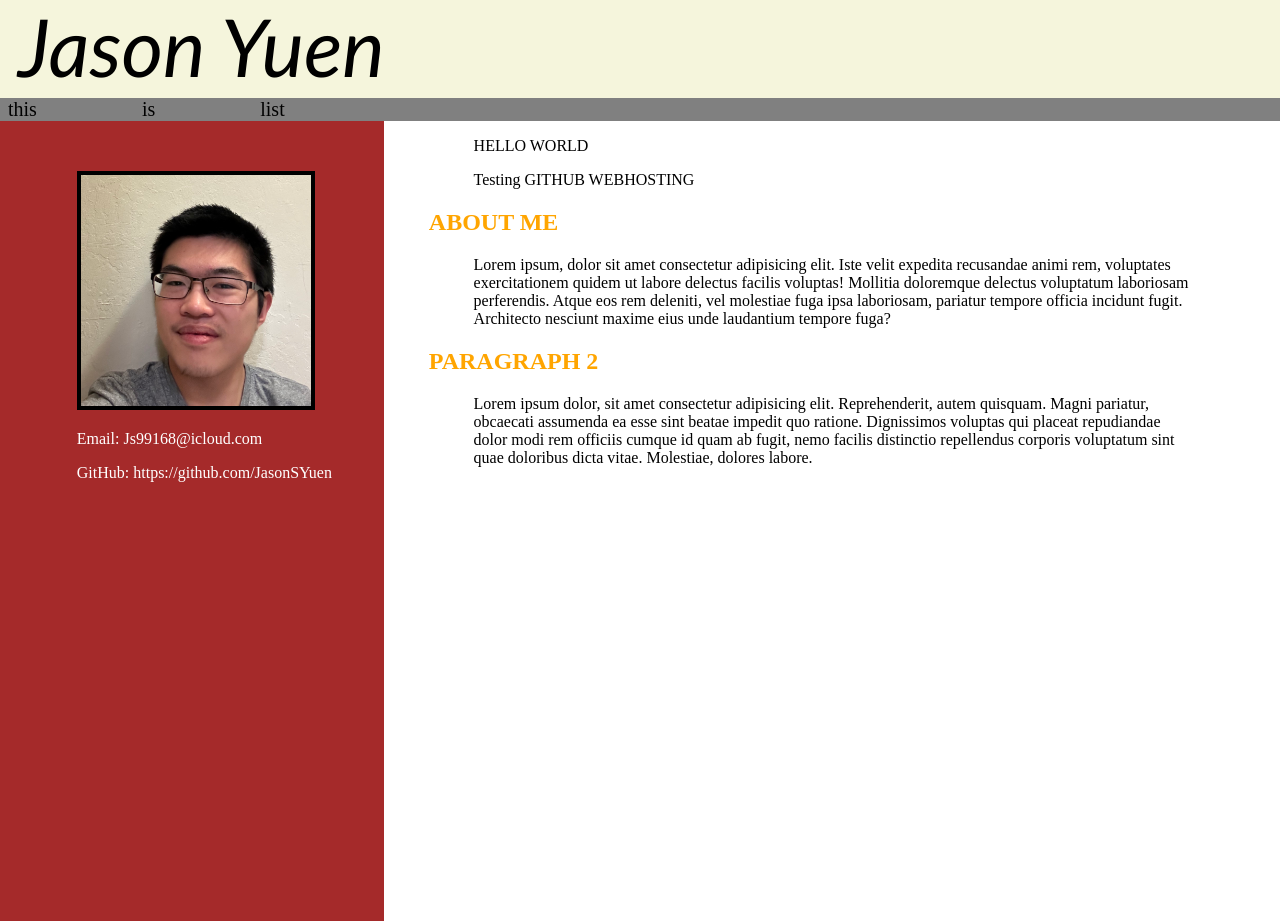
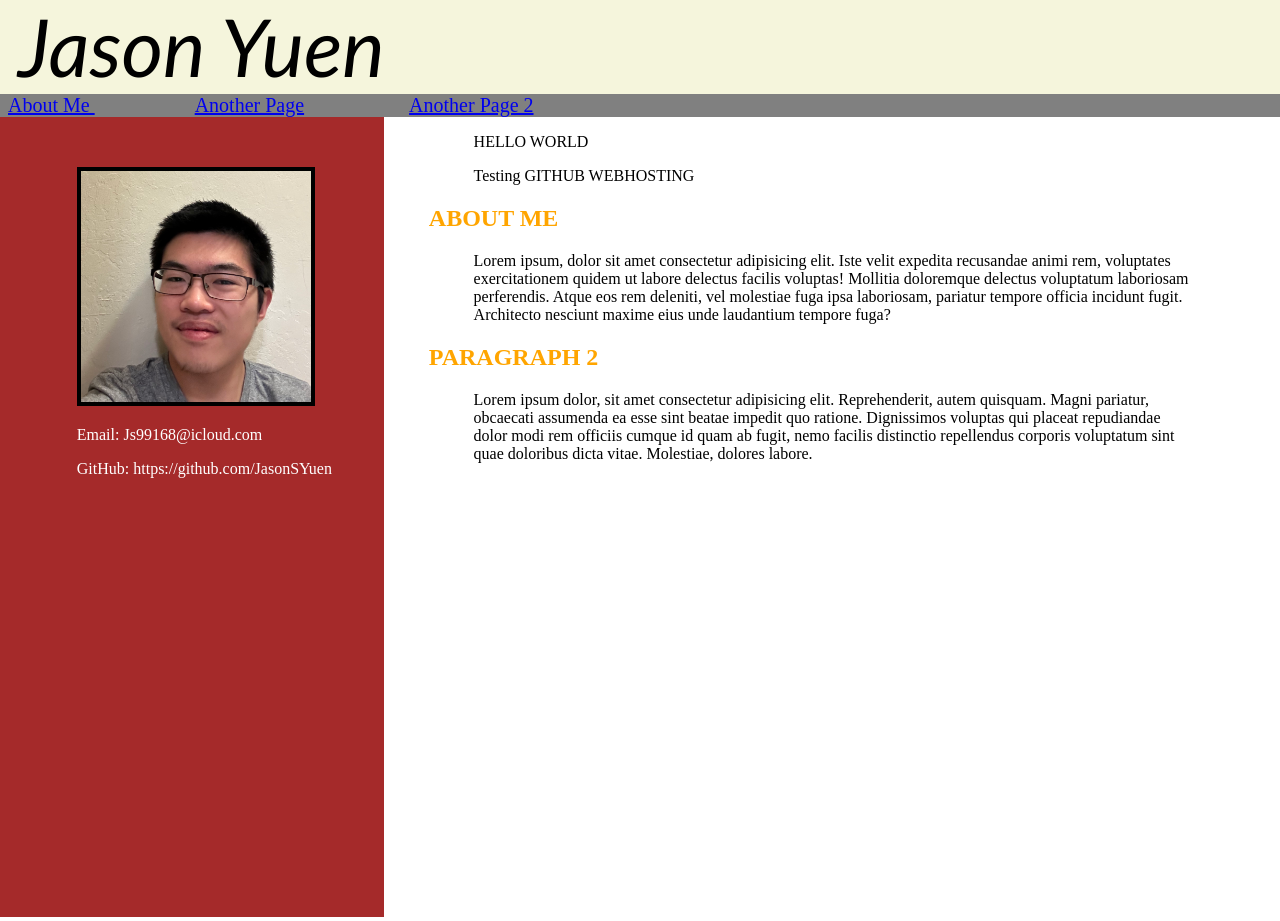
Before and after one commit to JasonSYuen/JasonSYuen, a plain HTML site: page index.html in a window 1280 px wide. Drawn offline with Linux system fonts and the light colour scheme.

Commit message:
Update index.html

```diff
--- a/index.html
+++ b/index.html
@@ -18,7 +18,7 @@
             margin-left: -10px;
             margin-right: -10px;
             height: auto;
-            height: 100px;
+
             padding-left: 20px;
             font-size: 80px;
 
@@ -40,7 +40,7 @@
             right: 0px;
 
             ul {
-                list-style-type: none;
+                list-style: none;
                 padding-left: 0;
                 margin: 10px;
             }
@@ -115,9 +115,9 @@
 
     <div id="nav_bar">
         <ul>
-            <li> this </li>
-            <li> is </li>
-            <li> list </li>
+            <li> <a href="index.html">About Me </a> </li>
+            <li> <a href="other_html1.html"> Another Page</a> </li>
+            <li> <a href="other_html2.html"> Another Page 2</a> </li>
         </ul>
     </div>
 
```
